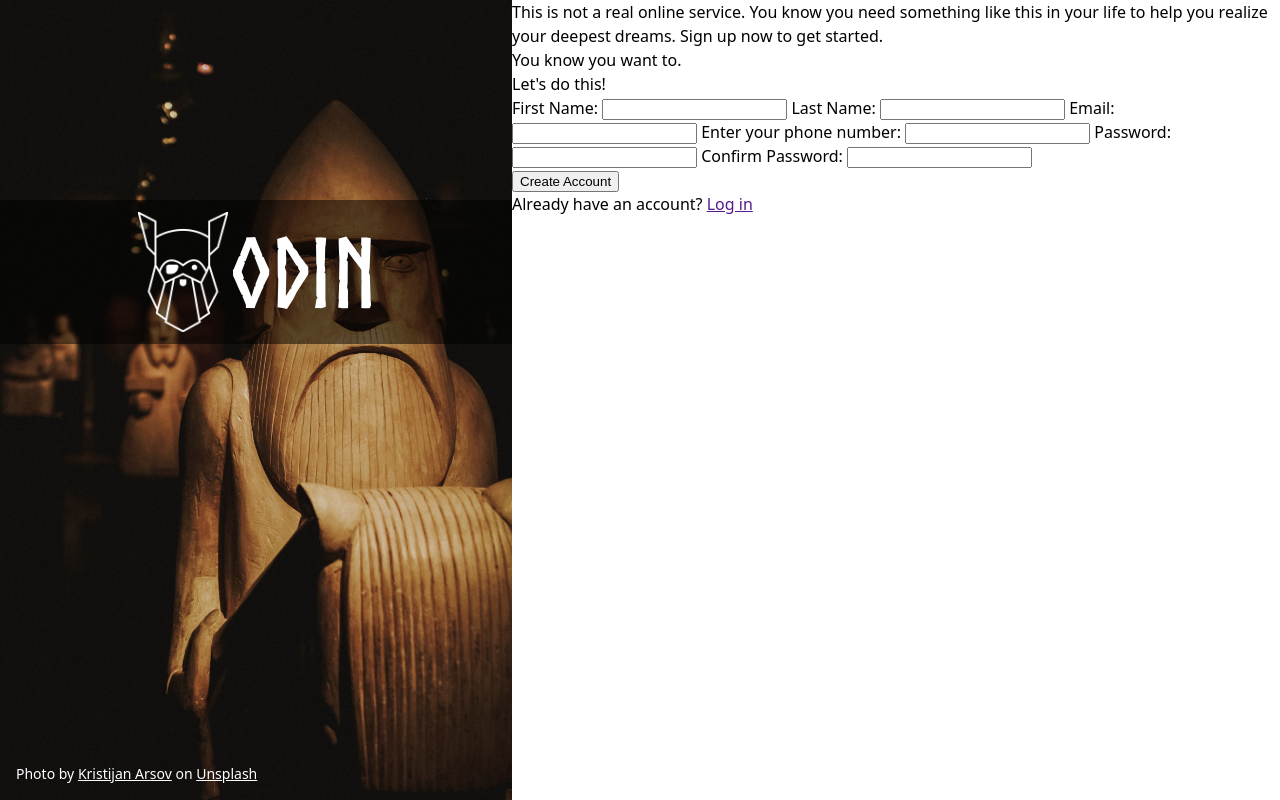
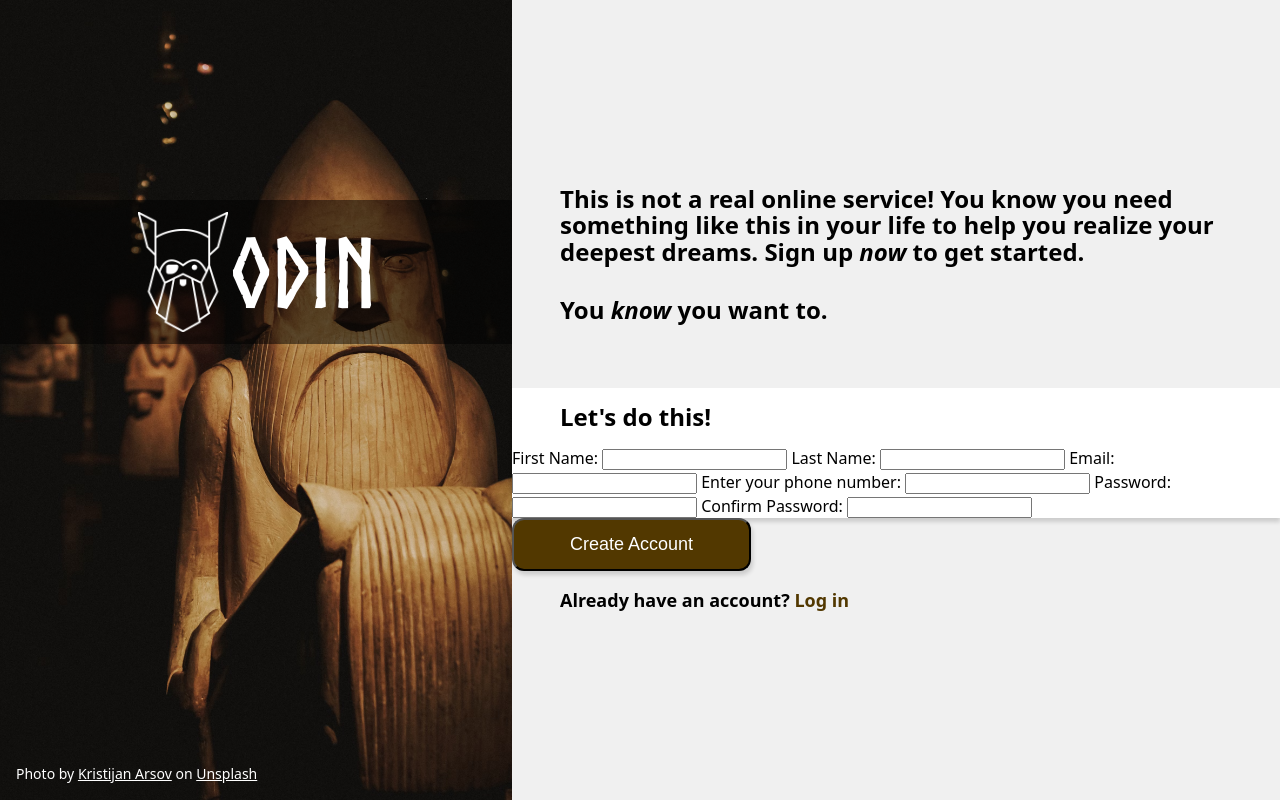
Before and after one commit to sane-being/Sign-up-Form, a plain HTML site: page index.html in a window 1280 px wide. Drawn offline with Linux system fonts and the light colour scheme.

Commit message:
add css to all of right side (except form)

```diff
--- a/css/style.css
+++ b/css/style.css
@@ -68,4 +68,47 @@ body {
 
 main {
     flex: 1 0 0;
+    background-color: hsl(0, 0%, 94%);
+
+    display: flex;
+    flex-direction: column;
+    justify-content: center;
+
+    .top-text p, .form-box p {
+        font-size: x-large;
+        font-weight: 600;
+        line-height: 1.1;
+        padding: 16px 48px;
+        max-width: 800px;
+    }
+
+    .top-text {
+        padding-bottom: 48px;
+    }
+
+    .form-box {
+        background-color: white;
+        box-shadow: 0px 4px 4px rgba(0, 0, 0, 0.15);
+    }
+
+    button {
+        background-color: hsl(41, 100%, 16%);
+        border-radius: 12px;
+        box-shadow: 2px 4px 4px rgba(0, 0, 0, 0.15);
+        font-size: large;
+        color: white;
+        padding: 14px 56px;
+    }
+
+    .bottom-text {
+        padding: 16px 48px;
+        font-size: large;
+        font-weight: 600;
+
+        a {
+            text-decoration: none;
+            font-weight: bold;
+            color: hsl(41, 100%, 16%);
+        }
+    }
 }
--- a/index.html
+++ b/index.html
@@ -24,9 +24,9 @@
             </p>
         </div>
         <main>
-            <div class="head-text">
-                <p>This is not a real online service. You know you need something like this in your life to help you realize your deepest dreams. Sign up now to get started.</p>
-                <p>You know you want to.</p>
+            <div class="top-text">
+                <p>This is not a real online service! You know you need something like this in your life to help you realize your deepest dreams. Sign up <em>now</em> to get started.</p>
+                <p>You <em>know</em> you want to.</p>
             </div>
             <form action="/submit" method="post">
 
```
